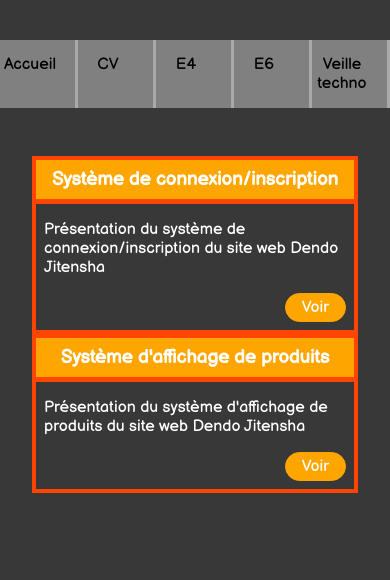
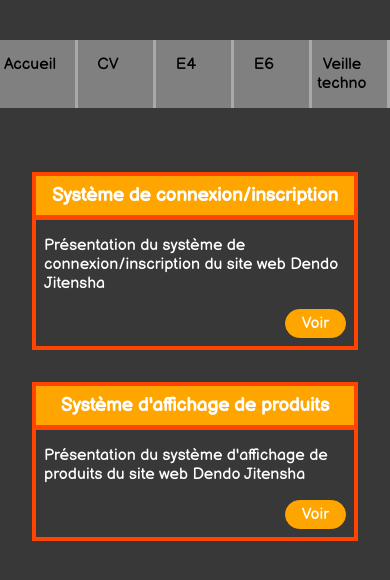
Before and after one commit to Redrix/PF, a plain HTML site: page E4.html in a window 390 px wide. Shown: the part 122-702 px from the top of the page. Drawn offline with Linux system fonts and the light colour scheme.

Commit message:
Add files via upload

```diff
--- a/CSS/index.css
+++ b/CSS/index.css
@@ -57,15 +57,15 @@ h3{
 }
 
 .card{
-    width: 20%;
+    flex: 0 1 25%;
     height: 100%;
     border: 4px solid orangered;
-    margin: 0 2rem;
+    margin: 1rem 2rem;
 }
 
 @media(max-width: 480px){
     .card{
-        width: 100%;
+        flex: 100%;
     }
 }
 
```
